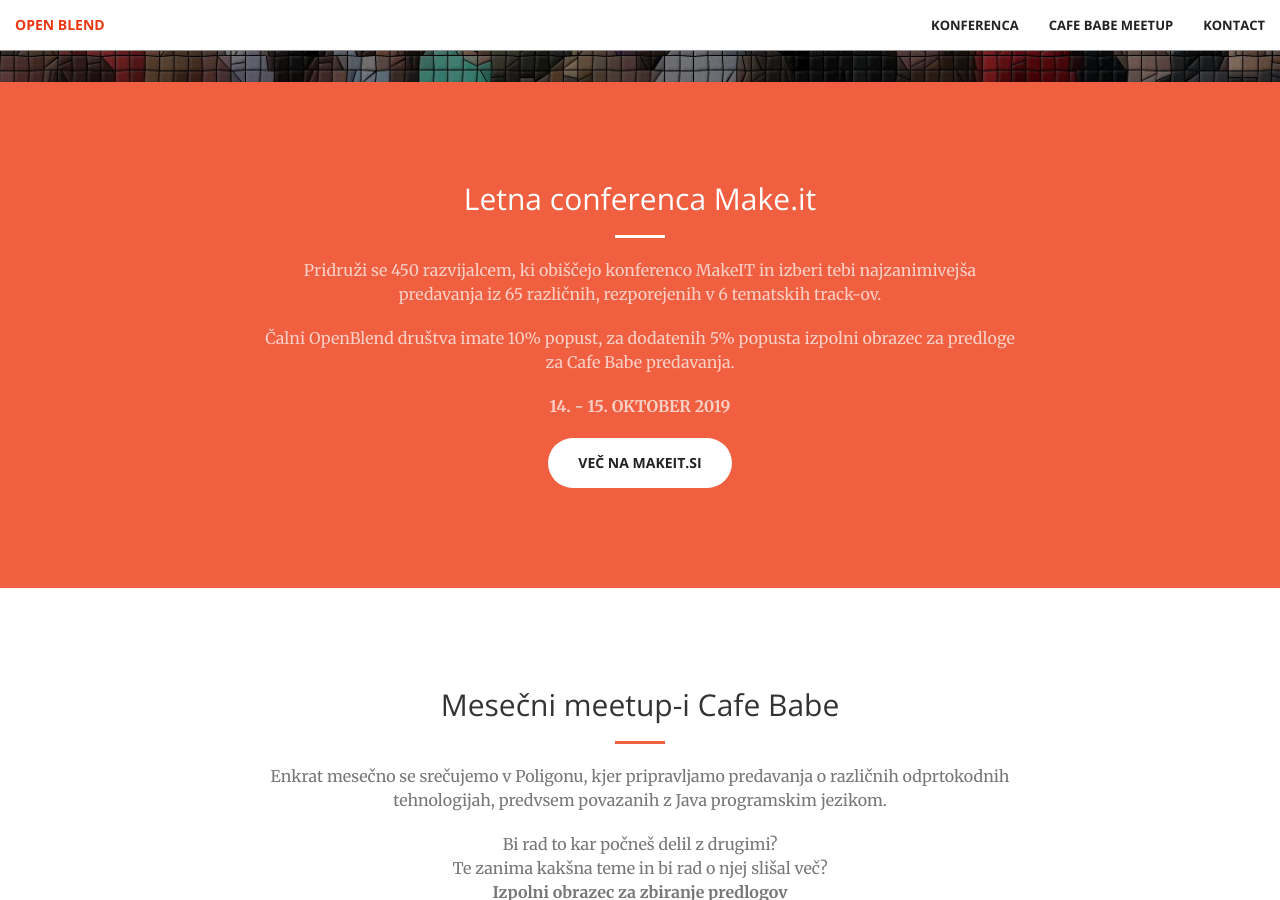
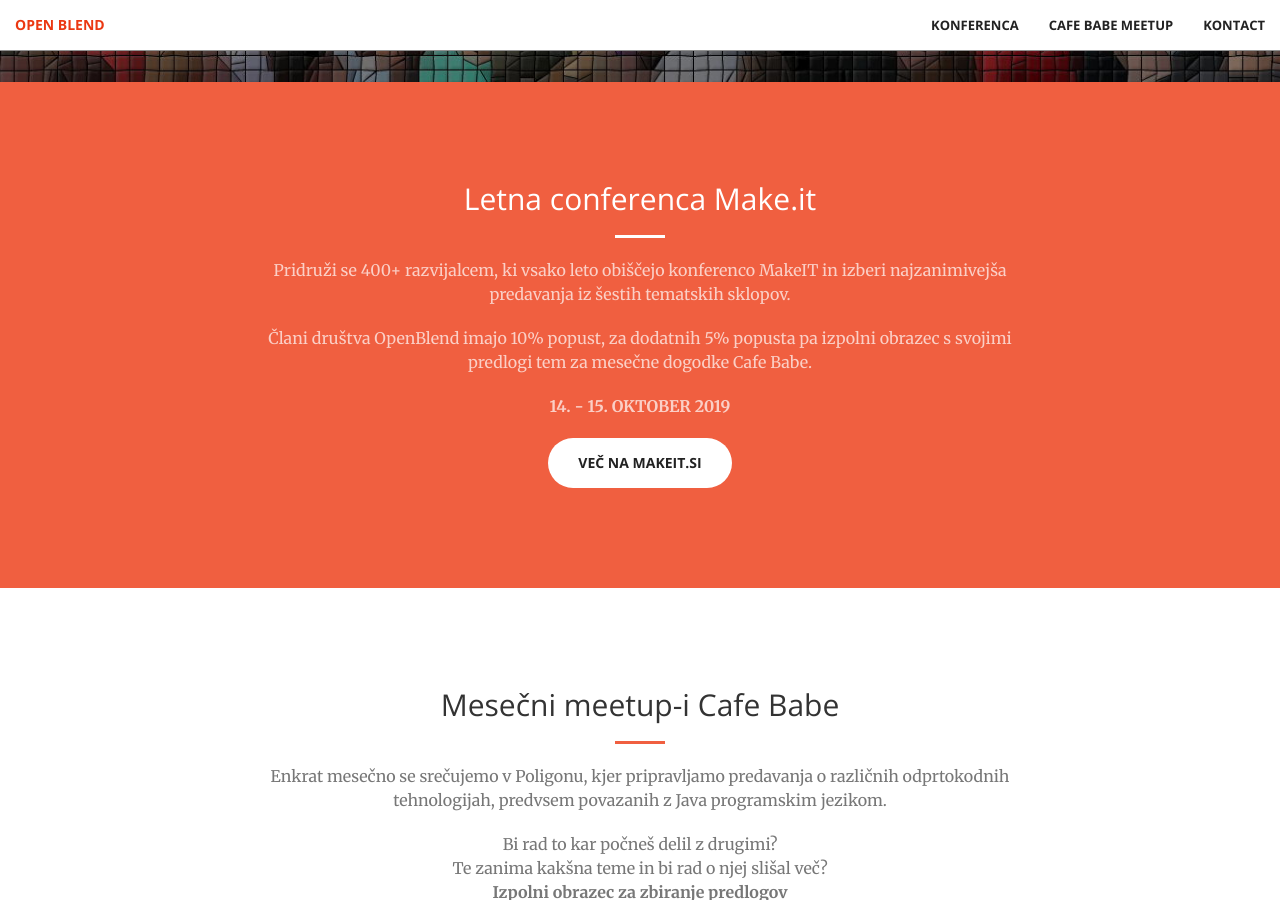
Before and after one commit to openblend/openblend.github.io, a Jekyll site: the page built from index.html, in a window 1280 px wide and 900 px high, scrolled down 818 px. Built offline with Jekyll 4.4.1, drawn with Linux system fonts in a browser that asks for light colours; nearby versions of some CDN libraries.

Commit message:
Update conference.html

```diff
--- a/_includes/conference.html
+++ b/_includes/conference.html
@@ -4,8 +4,8 @@
             <div class="col-lg-8 col-lg-offset-2 text-center">
                 <h2 class="section-heading">Letna conferenca Make.it</h2>
                 <hr class="light" />
-                <p class="text-faded">Pridruži se 450 razvijalcem, ki obiščejo konferenco MakeIT in izberi tebi najzanimivejša predavanja iz 65 različnih, rezporejenih v 6 tematskih track-ov.</p>
-                <p class="text-faded">Čalni OpenBlend društva imate 10% popust, za dodatenih 5% popusta izpolni <a class="text-faded page-scroll" href="#events">obrazec za predloge za Cafe Babe predavanja</a>.</p>
+                <p class="text-faded">Pridruži se 400+ razvijalcem, ki vsako leto obiščejo konferenco MakeIT in izberi najzanimivejša predavanja iz šestih tematskih sklopov.</p>
+                <p class="text-faded">Člani društva OpenBlend imajo 10% popust, za dodatnih 5% popusta pa izpolni <a class="text-faded page-scroll" href="#events">obrazec s svojimi predlogi tem za mesečne dogodke Cafe Babe</a>.</p>
                 <p class="text-faded"><strong>14. - 15. OKTOBER 2019</strong></p>
                 <a href="https://makeit.si/" class="btn btn-default btn-xl" target="_blank">Več na makeit.si</a>
             </div>
```
